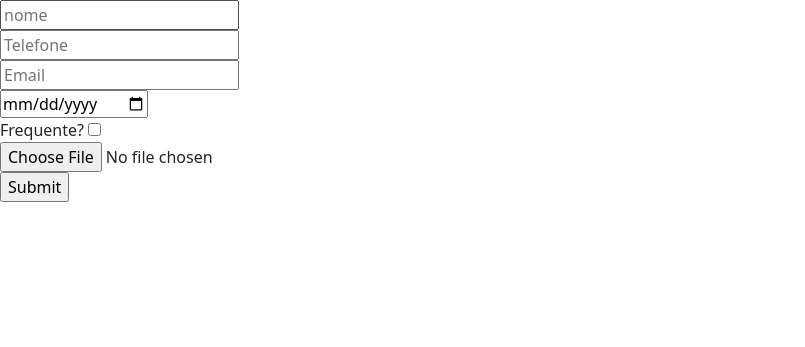
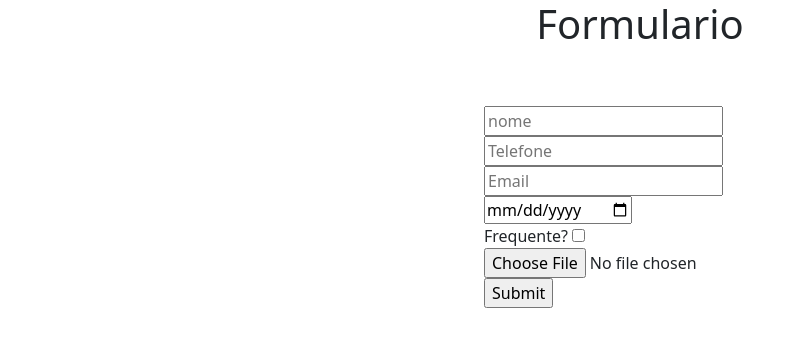
Before and after one commit to MarciaCondarco/chamadinha, a PHP site: page /formulario.php in a window 1280 px wide. Shown: the top 347 px of the page, without its empty margins (0-805 px from the left). Run offline with PHP 8.4, Linux system fonts and the light colour scheme.

Commit message:
alinhando o formulário no centro

```diff
--- a/formulario.php
+++ b/formulario.php
@@ -1,9 +1,15 @@
-
-
 <link href="https://cdn.jsdelivr.net/npm/bootstrap@5.3.3/dist/css/bootstrap.min.css" rel="stylesheet" integrity="sha384-QWTKZyjpPEjISv5WaRU9OFeRpok6YctnYmDr5pNlyT2bRjXh0JMhjY6hW+ALEwIH" crossorigin="anonymous">
-
+<style>
+    .formulario{
+        display: flex;
+        flex-direction: column;
+        align-items: center;
+        gap: 50px;
+    }
+</style>
 <section class="linha-formulario">
     <div class="formulario">
+        <h1>Formulario</h1>
         <!-- metodo de envio -> GET: manda informações atraves da url E POST: manda informações atraves do corpo -->
         <!-- Action: ele é para onde deve enviar os dados -->
         <form action="./aluno-cadastrar.php" method="POST">
```
